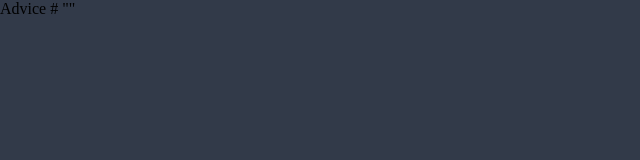
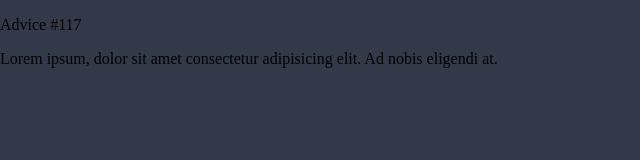
Before and after one commit to pazspera/frontend-mentor-advice-generator-app, a plain HTML site: page index.html in a window 1280 px wide. Shown: the whole page, without its empty margins (0-640 px from the left). Drawn offline with Linux system fonts and the light colour scheme.

Commit message:
added html structure

```diff
--- a/index.html
+++ b/index.html
@@ -1,19 +1,23 @@
 <!DOCTYPE html>
 <html lang="en">
 	<head>
-  <meta charset="UTF-8">
-  <meta name="viewport" content="width=device-width, initial-scale=1.0">
-  <link rel="icon" type="image/png" sizes="32x32" href="./images/favicon-32x32.png">
+		<meta charset="UTF-8" />
+		<meta name="viewport" content="width=device-width, initial-scale=1.0" />
+		<link rel="icon" type="image/png" sizes="32x32" href="./images/favicon-32x32.png" />
 		<!-- CSS -->
-  <link rel="stylesheet" href="./css/main.css">
+		<link rel="stylesheet" href="./css/main.css" />
 		<title>Advice generator app</title>
 	</head>
 	<body>
-
-  Advice #<!-- Advice ID goes here -->
-
-  "<!-- Advice text goes here -->"
-
-
+		<main>
+			<article class="advice-card">
+				<!-- Advice id -->
+				<p class="advice-card__number">Advice #117</p>
+				<!-- Advice text -->
+				<p class="advice-card__text">
+					Lorem ipsum, dolor sit amet consectetur adipisicing elit. Ad nobis eligendi at.
+				</p>
+			</article>
+		</main>
 	</body>
 </html>
```
Lines whose indentation alone changed are shown as unchanged.
